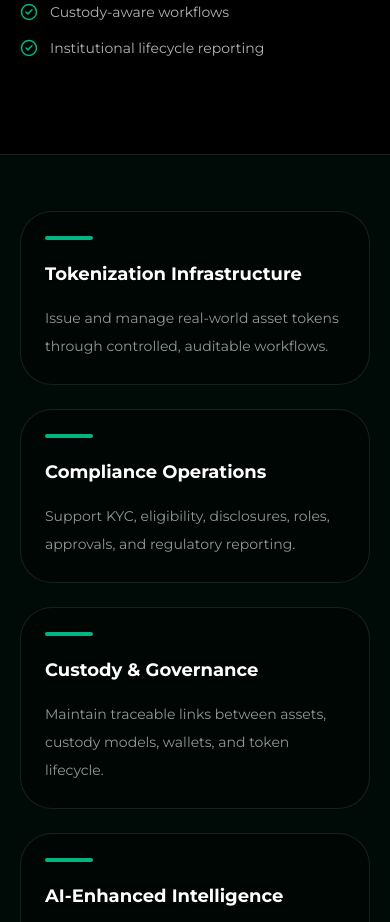
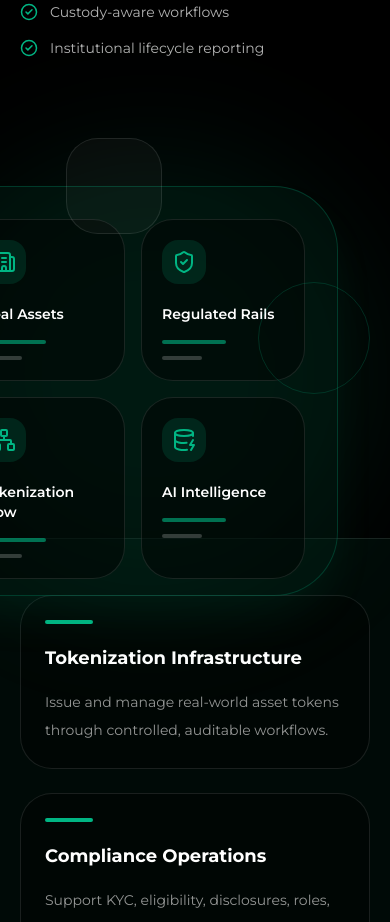
Before and after one commit to selmanpak/firstdata-website, a React (Vite) app: page /contact in a window 390 px wide. Shown: the part 900-1822 px from the top of the page. Built offline with nearby package versions, Linux system fonts and the light colour scheme.

Commit message:
Show hero visuals on mobile pages

```diff
--- a/src/index.css
+++ b/src/index.css
@@ -60,6 +60,31 @@ div[class*="h-[245px]"][class*="w-[400px]"] > .relative.z-10::before {
   box-shadow: 0 0 18px rgba(0, 181, 131, 0.8);
 }
 
+@media (max-width: 1023px) {
+  main > section:first-of-type > div.relative.hidden {
+    display: block;
+    min-height: 350px;
+    margin-top: 1rem;
+  }
+
+  main > section:first-of-type > div.relative.hidden > div[class*="h-[360px]"][class*="w-[420px]"] {
+    height: 360px;
+    width: 420px;
+    transform: translate(-50%, -50%) scale(0.78);
+    transform-origin: center;
+  }
+}
+
+@media (max-width: 420px) {
+  main > section:first-of-type > div.relative.hidden {
+    min-height: 320px;
+  }
+
+  main > section:first-of-type > div.relative.hidden > div[class*="h-[360px]"][class*="w-[420px]"] {
+    transform: translate(-50%, -50%) scale(0.68);
+  }
+}
+
 @media (min-width: 1024px) {
   main > section:nth-of-type(6) > div > div.grid:first-child {
     grid-template-columns: 0.7fr 0.95fr;
```
